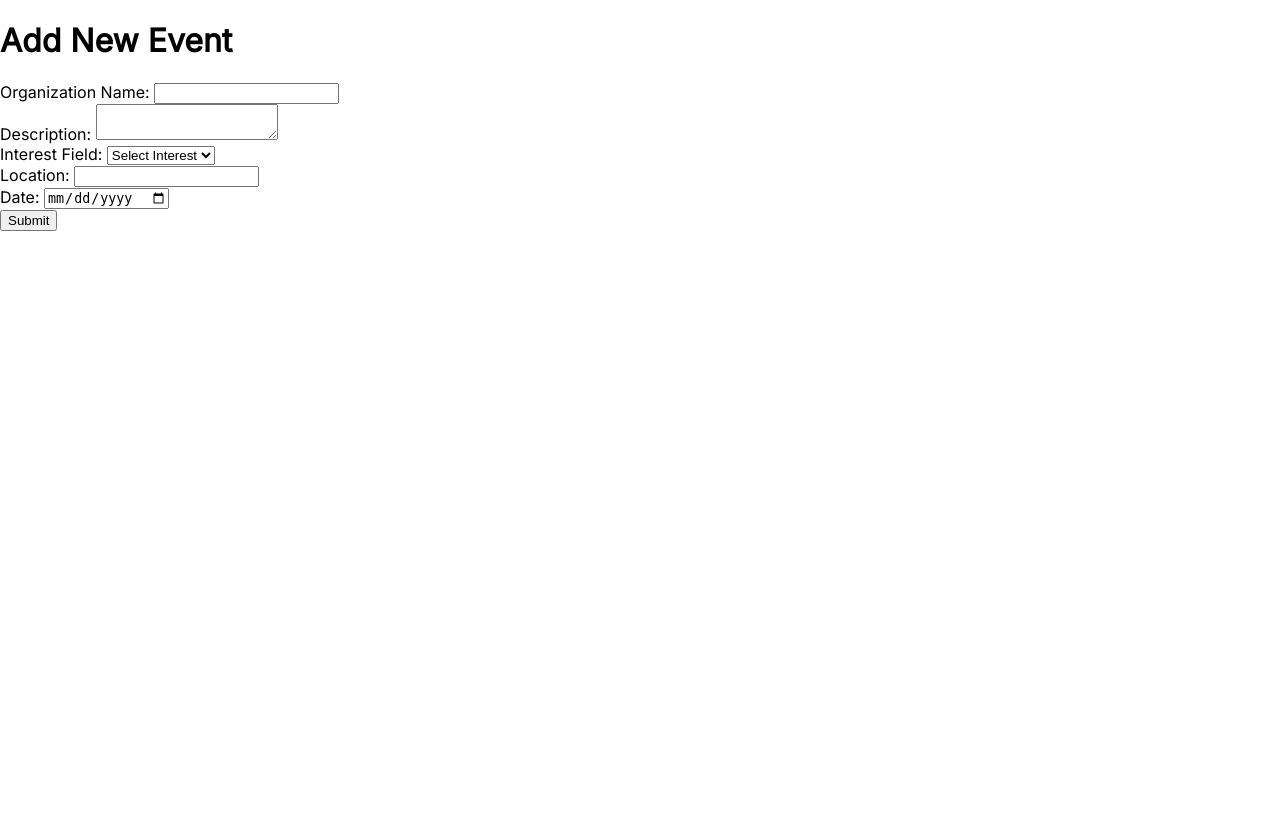
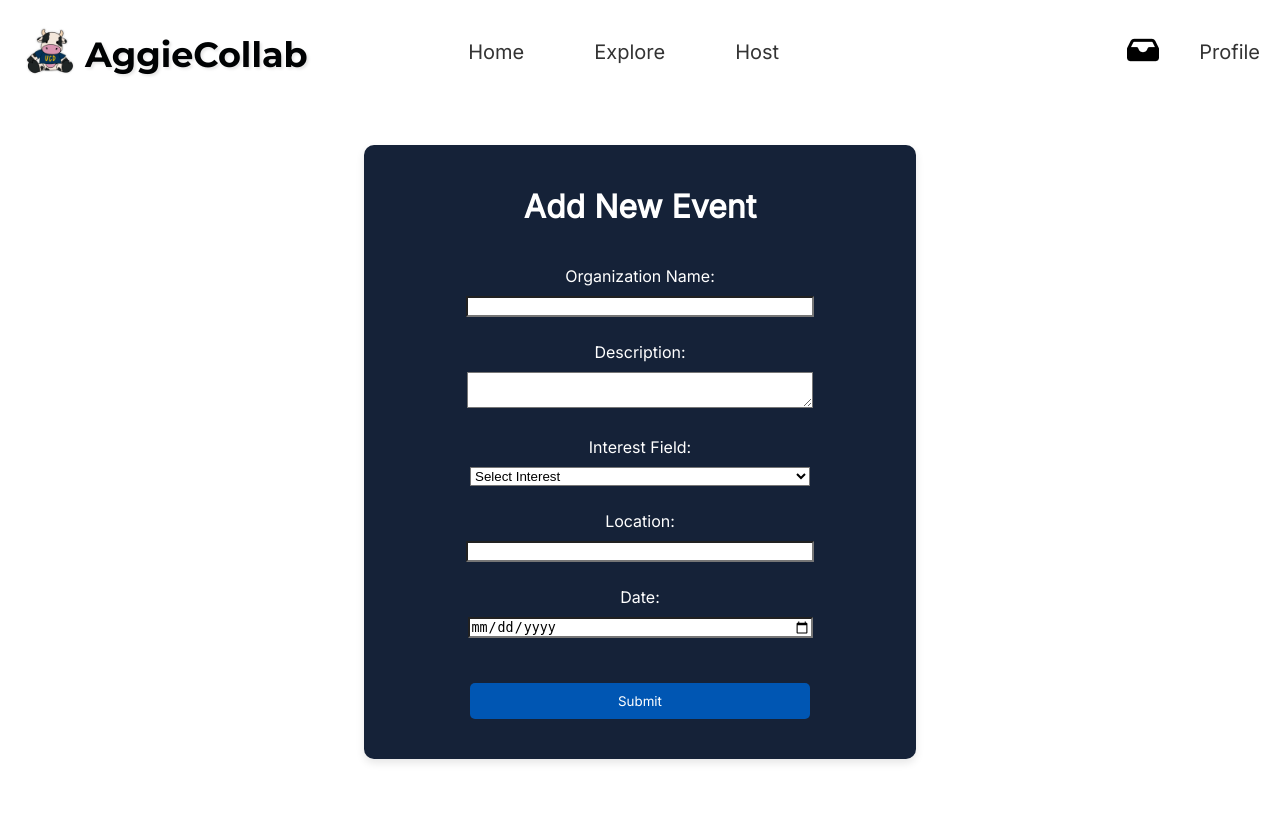
Before and after one commit to TriNguyen360/DavisHacks, a Flask app: page /event in a window 1280 px wide. After the commit the page ends 763 px from the top, so only its background shows below. Run offline with Flask 3, Linux system fonts and the light colour scheme; the visitor is signed in with stand-in values (Sample User, id 1); data that the repository does not hold is empty.

Commit message:
update files

```diff
--- a/static/styles.css
+++ b/static/styles.css
@@ -554,3 +554,80 @@ body:not(.explore-page) .explore-container {
 }
 
 /* ADD EVENT PAGE */
+
+.add-event-page {
+    display: flex;
+    flex-direction: column;
+    text-align: center;
+    /* Remove the height if you don't want it to take the full viewport height */
+}
+
+.add-event-page h1 {
+    margin-bottom: 30px;
+}
+
+.add-event-page form {
+    width: 100%;
+    max-width: 400px; /* Adjust width as necessary */
+    margin: 0 auto; /* Center the form */
+    padding: 10px; /* Add some padding */
+    /* Rest of your styles for form */
+  }
+
+
+.add-event-page form div {
+    margin-bottom: 15px; /* Spacing between form items */
+    width: 100%; /* Full width within the form */
+}
+
+.add-event-page form label,
+.add-event-page form input,
+.add-event-page form textarea,
+.add-event-page form select,
+.add-event-page form button {
+    width: 85%; /* Make all form inputs full width */
+    margin: 10px; /* Spacing for top and bottom */
+}
+
+.add-event-page form button {
+    padding: 10px 0; /* Padding for button */
+    margin-top: 20px; /* Extra space above the submit button */
+}
+
+.event-form-container {
+    background-color: #152238; /* This sets the background color to blue */
+    padding: 20px; /* This adds space inside the container */
+    margin: auto; /* This will help center the container */
+    width: 40%; /* Adjust the width as per your design requirement */
+    max-width: 1000px; /* Optional: Sets a maximum width */
+    border-radius: 10px; /* Optional: Rounds the corners */
+    box-shadow: 0 4px 8px rgba(0, 0, 0, 0.1); /* Optional: Adds a shadow for depth */
+    color: white; /* Sets the text color to white for better readability */
+}
+
+/* If you want to keep the input fields and buttons styled differently,
+   you can override the color within the form fields separately: */
+.event-form-container form input,
+.event-form-container form select,
+.event-form-container form textarea,
+.event-form-container form button {
+    background-color: #ffffff; /* Sets form fields background to white */
+    color: black; /* Sets text color inside form fields to black */
+    /* ...other styles for form elements... */
+}
+
+.add-event-page button[type='submit'] {
+    font-family: 'Inter', sans-serif;
+    background-color: #0056b3; /* Initial color */
+    color: white; /* Text color */
+    border: none; /* Remove default border */
+    padding: 10px 20px; /* Padding inside the button */
+    border-radius: 5px; /* Rounded corners */
+    cursor: pointer; /* Change cursor to pointer to indicate it's clickable */
+    transition: background-color 0.3s; /* Smooth transition for background color */
+}
+
+/* Change background color on hover */
+.add-event-page button[type='submit']:hover {
+    background-color: #003d7a; /* Darker shade for the hover state */
+}
--- a/templates/event.html
+++ b/templates/event.html
@@ -7,7 +7,44 @@
     <link rel="stylesheet" href="/static/styles.css">
     <script src="/static/main.js"></script>
 </head>
+<header>
+    <div class="logo">
+        <img src="/static/cow.png" alt="Icon">
+    </div>
+    <head>
+        <meta charset="UTF-8">
+        <meta name="viewport" content="width=device-width, initial-scale=1.0">
+        <style>
+            /* CSS to position the title at the top left */
+            #title {
+                position: absolute;
+                top: 10px; /* Adjust as needed */
+                left: 85px; /* Adjust as needed */
+                font-size: 35px;
+            }
+        </style>
+    </head>
+    <body>
+        <h1 id="title">AggieCollab</h1>
+        <!-- Other content of your webpage goes here -->
+    </body>
+    <nav>
+        <ul>
+            <li><a href="#">Home</a></li>
+            <li><a href="/explore">Explore</a></li>
+            <li><a href="#">Host</a></li>
+        </ul>
+    </nav>
+    <div class = "user-actions-inbox">
+        <a href="/event"><img src="/static/inbox.png" alt="Add Event"></a>
+    </div>
+    <div class="user-actions-profile">
+        <a href="#">Profile</a>
+    </div>
+</header>
+
 <body class="add-event-page">
+    <div class="event-form-container">
         <h1>Add New Event</h1>
         <form action="/add-event" method="post">
             <div>
@@ -38,5 +75,6 @@
             </div>
             <button type="submit">Submit</button>
         </form>
+    </div>
 </body>
 </html>
--- a/templates/home.html
+++ b/templates/home.html
@@ -33,7 +33,6 @@
             <ul>
                 <li><a href="#">Home</a></li>
                 <li><a href="/explore">Explore</a></li>
-                <li><a href="#">Search</a></li>
                 <li><a href="#">Host</a></li>
             </ul>
         </nav>
```
Lines whose indentation alone changed are shown as unchanged.
